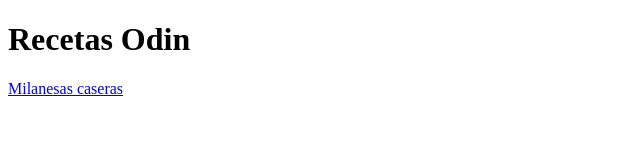
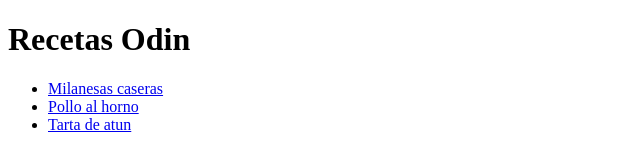
Before and after one commit to BautiL/odin-recipes, a plain HTML site: page index.html in a window 1280 px wide. Shown: the whole page, without its empty margins (0-640 px from the left). Drawn offline with Linux system fonts and the light colour scheme.

Commit message:
añadidos accesos a las nuevas recetas en la pagina principal

```diff
--- a/index.html
+++ b/index.html
@@ -8,6 +8,10 @@
 <body>
     <h1>Recetas Odin</h1>
 
-    <a href="./recipes/milanesas.html">Milanesas caseras</a>
+    <ul>
+    <li><a href="./recipes/milanesas.html">Milanesas caseras</a></li>
+    <li><a href="./recipes/pollo.html">Pollo al horno</a></li>
+    <li><a href="./recipes/tarta.html">Tarta de atun</a></li>
+    </ul>
 </body>
 </html>
```
